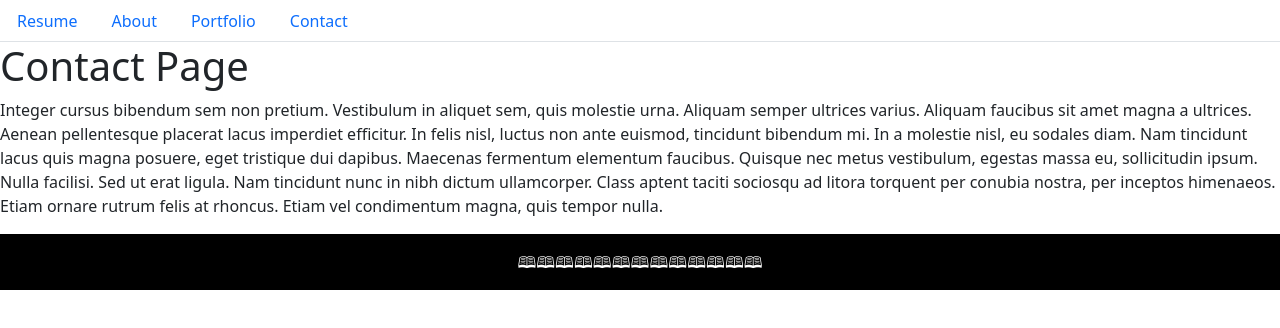
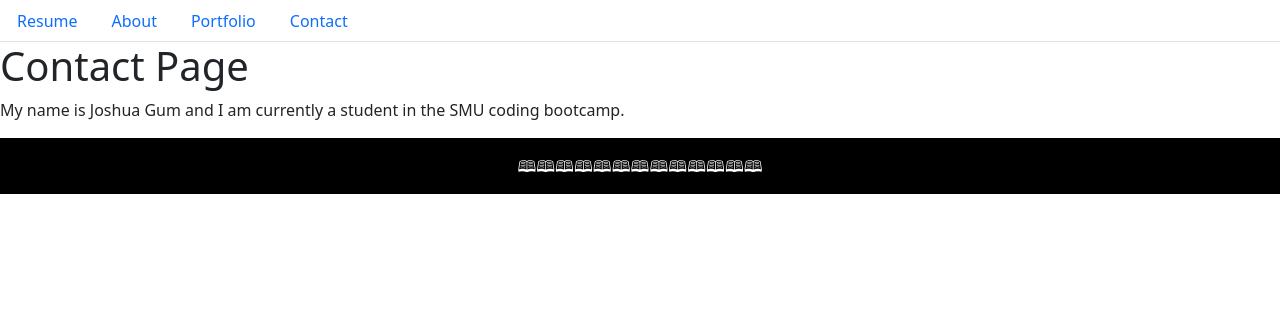
Before and after one commit to jgum63/portfolio-example, a React (Create React App) app: page / in a window 1280 px wide. Shown: the top 328 px of the page. Built offline with nearby package versions, Linux system fonts and the light colour scheme.

Commit message:
readme update

```diff
--- a/src/components/NavTabs.js
+++ b/src/components/NavTabs.js
@@ -34,7 +34,7 @@ function NavTabs({ currentPage, handlePageChange }) {
           Portfolio
         </a>
       </li>
-      <li >
+      <li className="nav-item">
         <a
           href="#contact"
 
--- a/src/components/pages/Contact/index.js
+++ b/src/components/pages/Contact/index.js
@@ -5,17 +5,7 @@ export default function Contact() {
     <div>
       <h1>Contact Page</h1>
       <p>
-        Integer cursus bibendum sem non pretium. Vestibulum in aliquet sem, quis
-        molestie urna. Aliquam semper ultrices varius. Aliquam faucibus sit amet
-        magna a ultrices. Aenean pellentesque placerat lacus imperdiet
-        efficitur. In felis nisl, luctus non ante euismod, tincidunt bibendum
-        mi. In a molestie nisl, eu sodales diam. Nam tincidunt lacus quis magna
-        posuere, eget tristique dui dapibus. Maecenas fermentum elementum
-        faucibus. Quisque nec metus vestibulum, egestas massa eu, sollicitudin
-        ipsum. Nulla facilisi. Sed ut erat ligula. Nam tincidunt nunc in nibh
-        dictum ullamcorper. Class aptent taciti sociosqu ad litora torquent per
-        conubia nostra, per inceptos himenaeos. Etiam ornare rutrum felis at
-        rhoncus. Etiam vel condimentum magna, quis tempor nulla.
+        My name is Joshua Gum and I am currently a student in the SMU coding bootcamp.
       </p>
     </div>
   );
```
Also changed, not shown: 1 other file (tests, documents, lock files or other folders).
